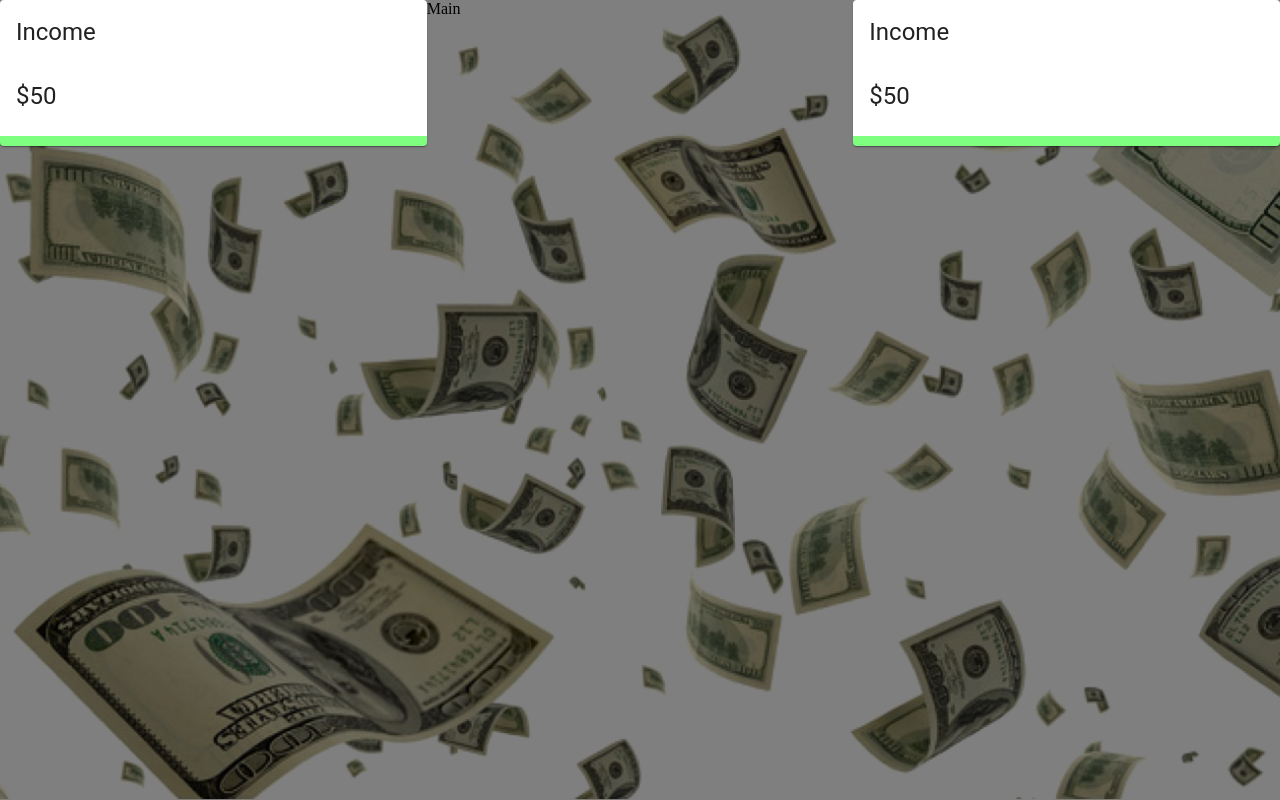
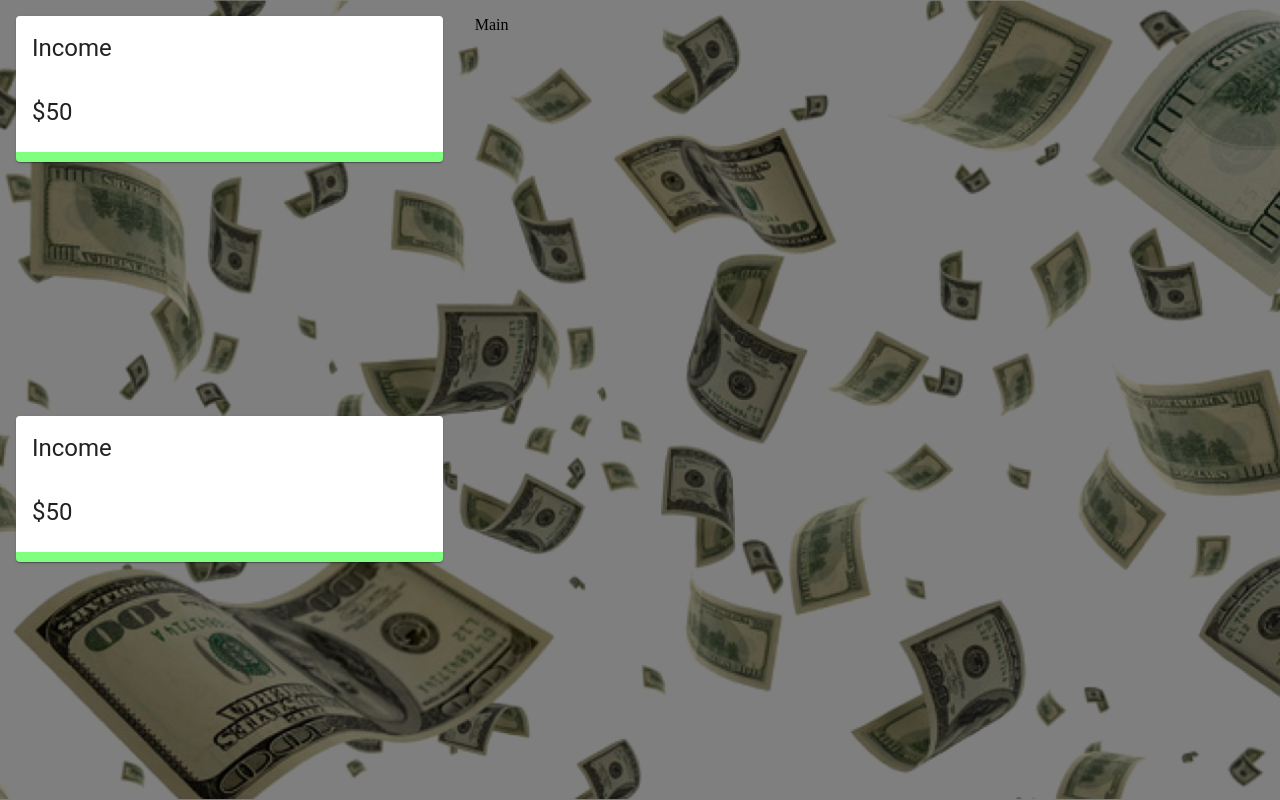
Before and after one commit to timothyAgevi/buget_app, a React (Create React App) app: page / in a window 1280 px wide. Built offline with nearby package versions, Linux system fonts and the light colour scheme.

Commit message:
add style.js to App

```diff
--- a/src/App.js
+++ b/src/App.js
@@ -7,7 +7,7 @@ const App = () => {
 
   return (
       <div>
-   <Grid  container spacing={0} alignItems="centre" justify ="centre" style={{height:'100vh'}}>
+   <Grid  className={classes.grid} container spacing={0} alignItems="centre" justify ="centre" style={{height:'100vh'}}>
        <Grid item xs= {12} sm={4}>
            <Details/>
        </Grid>
```
